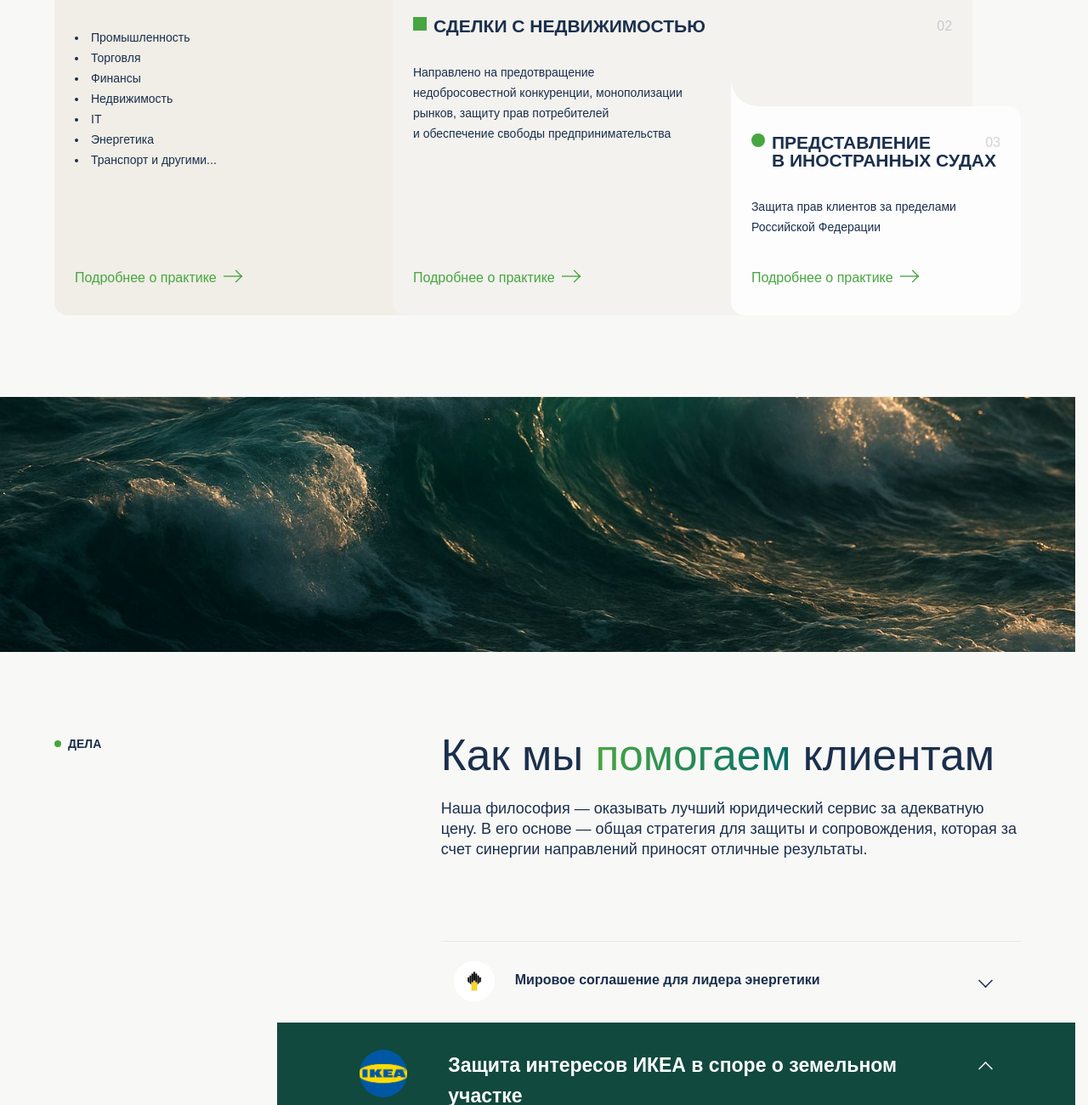
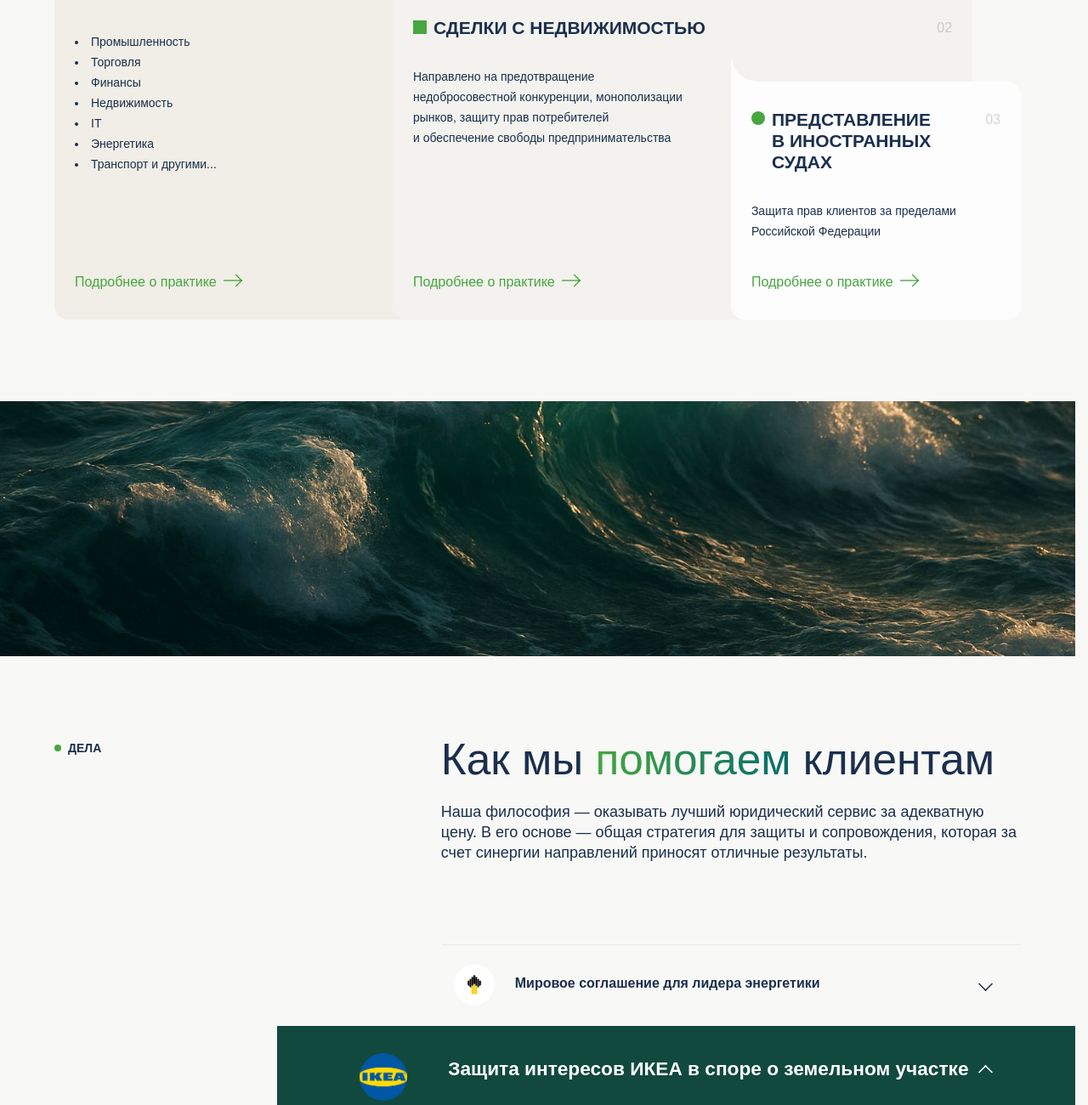
Before and after one commit to kostovrach/volga-legal, a website: page src/index.html in a window 1280 px wide. Shown: the part 2300-3600 px from the top of the page at 85% size. Drawn offline with Linux system fonts and the light colour scheme; files whose address does not match are found by name.

Commit message:
refactor: Исправление анимации спойлеров на главной странице

```diff
--- a/src/scss/pages/index.scss
+++ b/src/scss/pages/index.scss
@@ -284,21 +284,19 @@
 		&-title {
 			position: relative;
 			text-transform: uppercase;
-			//font-size: rem(22);
 			font-size: lineScale(22, 16, 480, 1440);
-			line-height: 100%;
+			line-height: 120%;
 			font-weight: $fw-550;
-			padding-left: 1.5rem;
-
+			padding: 0 rem(24);
 			&::before {
 				content: "";
 				display: block;
+				position: absolute;
+				top: 0.2rem;
+				left: 0;
 				width: 1rem;
 				aspect-ratio: 1/1;
 				background-color: $c-47A640;
-				position: absolute;
-				top: 0;
-				left: 0;
 			}
 			&::after {
 				content: "0" counter(item-counter);
@@ -478,8 +476,7 @@
 				transform: scaleY(-1);
 			}
 			& .affairs__item-title {
-				font-size: rem(24);
-				font-size: lineScale(24, 18, 480, 1440);
+				font-size: lineScale(24, 16, 480, 1440);
 				color: $c-FFFFFF;
 			}
 			& .affairs__item-image-wrapper {
@@ -509,6 +506,7 @@
 				flex-direction: column;
 				gap: 2rem;
 				color: $c-FFFFFF;
+				margin-top: 2rem;
 				max-height: 0;
 				overflow: hidden;
 				transition: max-height $duration;
@@ -551,10 +549,10 @@
 		}
 		&-title {
 			position: relative;
+			font-size: rem(16);
 			line-height: 160%;
 			font-weight: $fw-550;
 			padding-right: 1.5rem;
-			margin-bottom: 2rem;
 			transition: $duration;
 		}
 		&-desc {
```
Also changed, not shown: src/css/style.min.css.
